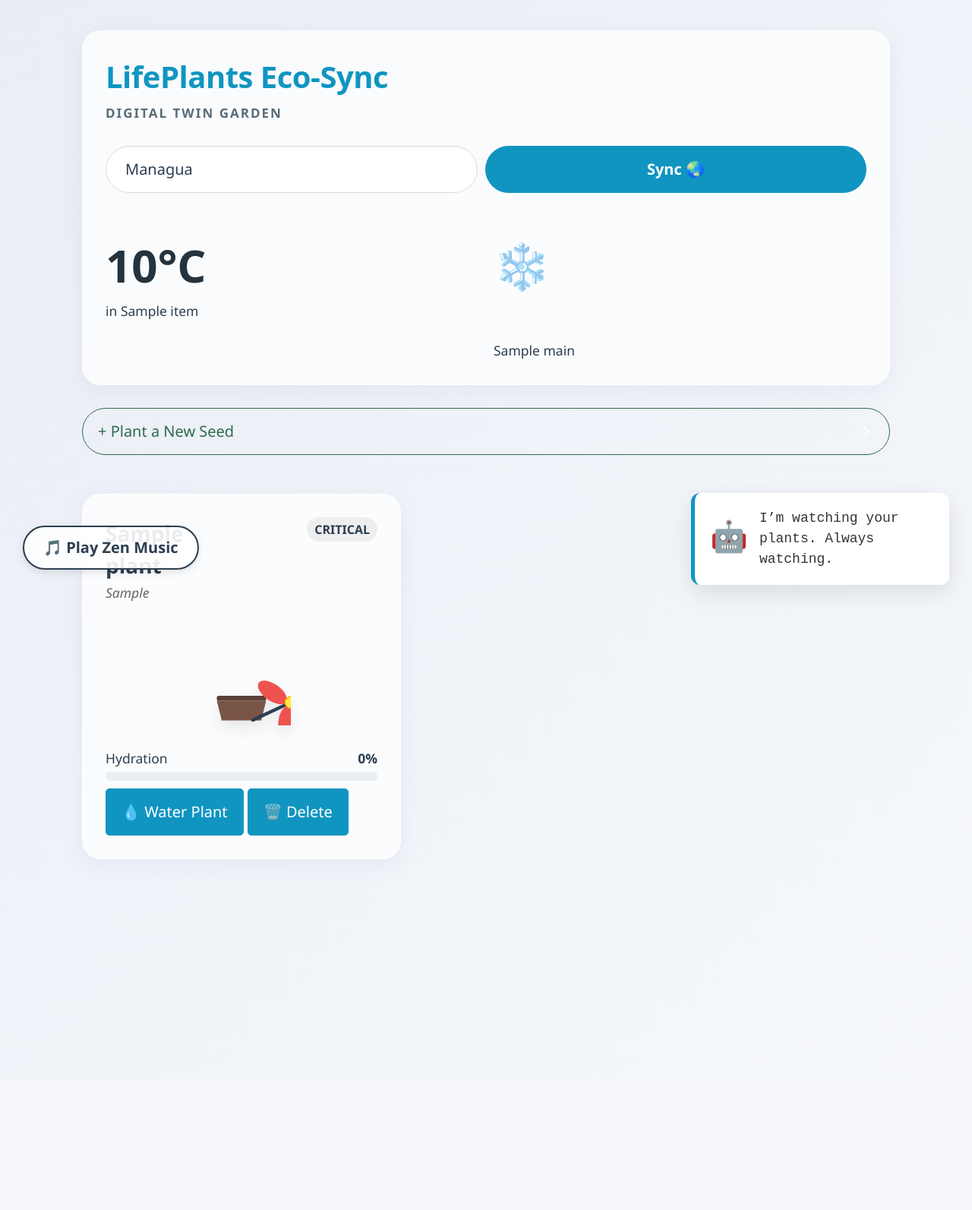
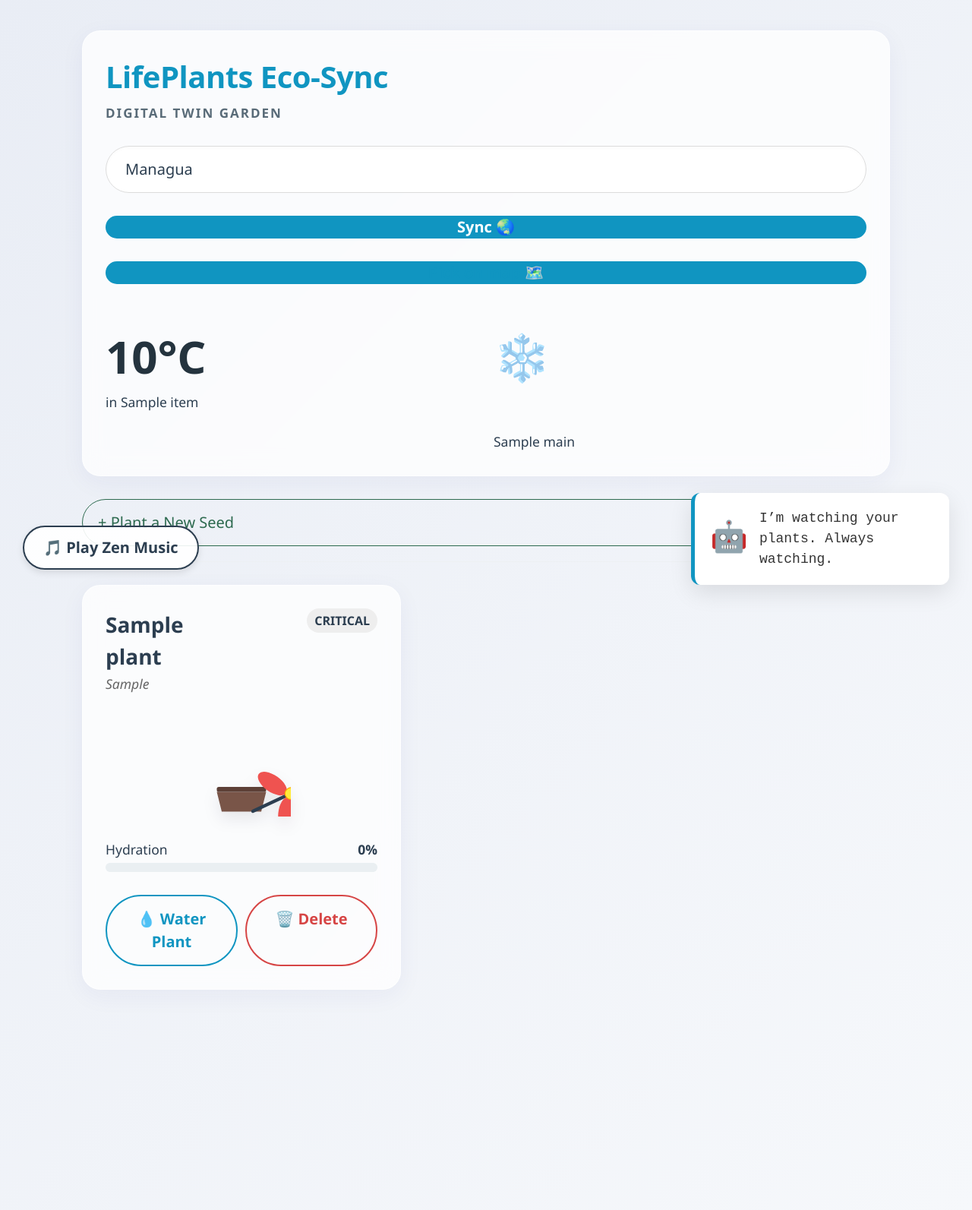
Before and after one commit to MiguelSalmeron/Lifeplants-ecosyn, a Flask app: page / in a window 1280 px wide. Shown: the whole page at 76% size. Before the commit the page ends 1134 px from the top, so only its background shows below. Run offline with Flask 3, Linux system fonts and the light colour scheme; tables that the repository leaves empty hold one stand-in row (values such as "Sample post"); a database or web service that is not in the repository returns one stand-in record (values such as "Sample title"); data that the repository does not hold is empty.

Commit message:
I add satellite map picker with modal, Esri imagery, and Nominatim autocomplete, and polish the UI layout

```diff
--- a/static/css/style.css
+++ b/static/css/style.css
@@ -5,6 +5,7 @@
     --text-dark: #2c3e50;
     --glass-bg: rgba(255, 255, 255, 0.75);
     --glass-border: rgba(255, 255, 255, 0.6);
+    --danger: #d64545;
 }
 
 /* --- 2. FONDO BASE + CAPAS AMBIENTE (solo fondo) --- */
@@ -36,7 +37,7 @@ body::before {
     opacity: 0.22;
 }
 
-/* Capa dinámica para clima (ilustraciones/animaciones suaves) */
+/* Capa dinámica para clima */
 body::after {
     opacity: 0.75;
     transition: opacity 1.5s ease, filter 1.5s ease, background 2s ease;
@@ -45,9 +46,7 @@ body::after {
     background-size: cover;
 }
 
-/* ---------- ESTADOS DE CLIMA (pastel, low-sat) ---------- */
-
-/* Soleado */
+/* ---------- ESTADOS DE CLIMA ---------- */
 body.weather-clear {
     background: linear-gradient(135deg, #fdfcf9 0%, #e0f4f8 100%);
 }
@@ -147,7 +146,7 @@ body.weather-fog::after {
     to { opacity: 1; transform: translateY(0); }
 }
 
-/* --- 4. TARJETAS DE CRISTAL (Glassmorphism) --- */
+/* --- 4. TARJETAS DE CRISTAL --- */
 .glass-card {
     background: var(--glass-bg);
     backdrop-filter: blur(15px);
@@ -181,9 +180,10 @@ body.weather-fog::after {
 }
 
 /* --- 6. BUSCADOR REDONDEADO --- */
-.city-search { display: flex; gap: 10px; margin-top: 25px; }
+.city-search { display: flex; gap: 10px; margin-top: 25px; flex-wrap: wrap; }
 
 .city-search input {
+    flex: 1 1 220px;
     border-radius: 50px;
     border: 1px solid #dcdcdc;
     background: rgba(255,255,255,0.9);
@@ -282,7 +282,9 @@ progress.critical::-webkit-progress-value { background: linear-gradient(90deg, #
 }
 
 .plant-card .glass-card .actions {
-    margin-top: auto;
+    display: flex;
+    gap: 10px;
+    margin-top: 20px;
 }
 
 @media (max-width: 768px) {
@@ -292,3 +294,101 @@ progress.critical::-webkit-progress-value { background: linear-gradient(90deg, #
 @media (min-width: 1200px) {
     .plant-card { flex: 1 1 calc(33.33% - 20px); }
 }
+
+/* --- 11. BOTONES ACCIONES --- */
+.btn-ghost {
+    width: 100%;
+    border-radius: 50px;
+    border: 2px solid var(--primary);
+    background: transparent;
+    color: var(--primary);
+    font-weight: 700;
+    transition: all 0.2s ease;
+}
+
+.btn-ghost:hover {
+    transform: translateY(-1px);
+    box-shadow: 0 8px 20px rgba(45,106,79,0.15);
+}
+
+.btn-danger {
+    border-color: var(--danger);
+    color: var(--danger);
+}
+
+.btn-danger:hover {
+    box-shadow: 0 8px 20px rgba(214,69,69,0.15);
+}
+
+/* --- 12. MODAL MAPA (GLASS) --- */
+.map-modal-backdrop {
+    position: fixed;
+    inset: 0;
+    background: rgba(0,0,0,0.35);
+    backdrop-filter: blur(3px);
+    -webkit-backdrop-filter: blur(3px);
+    display: none;
+    align-items: center;
+    justify-content: center;
+    z-index: 1500;
+}
+
+.map-modal {
+    background: var(--glass-bg);
+    backdrop-filter: blur(16px);
+    -webkit-backdrop-filter: blur(16px);
+    border-radius: 20px;
+    border: 1px solid var(--glass-border);
+    width: min(900px, 92vw);
+    box-shadow: 0 12px 40px rgba(0,0,0,0.25);
+    overflow: hidden;
+}
+
+.map-modal header {
+    display: flex;
+    justify-content: space-between;
+    align-items: center;
+    padding: 18px 22px;
+    border-bottom: 1px solid rgba(255,255,255,0.4);
+}
+
+.map-modal header h3 {
+    margin: 0;
+    color: var(--primary);
+    letter-spacing: 0.5px;
+}
+
+.map-modal .map-body {
+    height: 520px;
+    position: relative;
+}
+
+#mapPicker {
+    height: 100%;
+    width: 100%;
+}
+
+.map-close-btn {
+    border: none;
+    background: transparent;
+    font-size: 1.4rem;
+    cursor: pointer;
+    color: var(--text-dark);
+    transition: transform 0.2s;
+}
+.map-close-btn:hover { transform: scale(1.08); }
+
+.map-hint {
+    padding: 10px 18px 18px 18px;
+    color: #444;
+    font-size: 0.9rem;
+}
+
+/* Leaflet overrides to blend with glass */
+.leaflet-container {
+    background: rgba(255,255,255,0.5);
+    backdrop-filter: blur(6px);
+}
+.leaflet-control-container .leaflet-top.leaflet-left .leaflet-control-zoom a {
+    border-radius: 10px !important;
+}
--- /dev/null
+++ b/static/js/map_picker.js
@@ -0,0 +1,66 @@
+// Map picker with Leaflet + Esri World Imagery (satellite) + Nominatim reverse geocoding
+(function() {
+    const modal = document.getElementById('mapModal');
+    const openBtn = document.getElementById('pickOnMapBtn');
+    const closeBtn = document.getElementById('closeMapModal');
+    const cityInput = document.getElementById('cityInput');
+    const mapContainerId = 'mapPicker';
+    let mapInstance = null;
+    let marker = null;
+
+    const showModal = () => { modal.style.display = 'flex'; };
+    const hideModal = () => { modal.style.display = 'none'; };
+
+    const ensureMap = () => {
+        if (mapInstance) {
+            mapInstance.invalidateSize();
+            return;
+        }
+        mapInstance = L.map(mapContainerId).setView([12.114, -86.236], 3); // Default view (Managua-ish / global)
+        L.tileLayer('https://server.arcgisonline.com/ArcGIS/rest/services/World_Imagery/MapServer/tile/{z}/{y}/{x}', {
+            maxZoom: 18,
+            attribution: 'Tiles © Esri — Source: Esri, Maxar, Earthstar Geographics, and the GIS User Community'
+        }).addTo(mapInstance);
+
+        mapInstance.on('click', async (e) => {
+            const { lat, lng } = e.latlng;
+            if (marker) marker.remove();
+            marker = L.marker([lat, lng]).addTo(mapInstance);
+
+            // Reverse geocode with Nominatim (free)
+            try {
+                const url = `https://nominatim.openstreetmap.org/reverse?format=jsonv2&lat=${lat}&lon=${lng}`;
+                const resp = await fetch(url, { headers: { 'Accept-Language': 'en' } });
+                if (resp.ok) {
+                    const data = await resp.json();
+                    const city = data.address?.city || data.address?.town || data.address?.village || data.address?.state || '';
+                    if (city) {
+                        cityInput.value = city;
+                    }
+                }
+            } catch (err) {
+                console.warn('Reverse geocoding failed', err);
+            }
+        });
+    };
+
+    openBtn?.addEventListener('click', () => {
+        showModal();
+        setTimeout(() => ensureMap(), 50);
+    });
+
+    closeBtn?.addEventListener('click', hideModal);
+    modal?.addEventListener('click', (e) => { if (e.target === modal) hideModal(); });
+
+    // Optional: center on user geolocation if allowed
+    if (navigator.geolocation) {
+        navigator.geolocation.getCurrentPosition(
+            (pos) => {
+                if (!mapInstance) return;
+                const { latitude, longitude } = pos.coords;
+                mapInstance.setView([latitude, longitude], 10);
+            },
+            () => {/* ignore errors */}
+        );
+    }
+})();
--- a/templates/index.html
+++ b/templates/index.html
@@ -6,6 +6,8 @@
     <title>LifePlants: Zen Monitor</title>
 
     <link rel="stylesheet" href="https://cdn.jsdelivr.net/npm/@picocss/pico@1/css/pico.min.css">
+    <!-- Leaflet CSS -->
+    <link rel="stylesheet" href="https://unpkg.com/leaflet@1.9.4/dist/leaflet.css" integrity="sha256-p4NxAoJBhIIN+hmNHrzRCf9tD/miZyoHS5obTRR9BMY=" crossorigin="anonymous">
 
     <link rel="stylesheet" href="{{ url_for('static', filename='css/style.css') }}">
 </head>
@@ -21,8 +23,9 @@
             </hgroup>
 
             <form action="/" method="get" class="city-search">
-                <input type="text" name="city" placeholder="Search location..." value="{{ current_city }}" required>
+                <input id="cityInput" type="text" name="city" placeholder="Search location..." value="{{ current_city }}" required>
                 <button type="submit">Sync 🌏</button>
+                <button type="button" id="pickOnMapBtn" class="outline">Pick on map 🗺️</button>
             </form>
 
             <div class="grid" style="margin-top: 20px;">
@@ -167,6 +170,22 @@
 
     </main>
 
+    <!-- Modal de mapa -->
+    <div class="map-modal-backdrop" id="mapModal">
+        <div class="map-modal">
+            <header>
+                <h3>Pick on map</h3>
+                <button class="map-close-btn" id="closeMapModal" aria-label="Close map modal">✕</button>
+            </header>
+            <div class="map-body">
+                <div id="mapPicker"></div>
+            </div>
+            <div class="map-hint">
+                Click on the map to set your city. We’ll reverse-geocode with Nominatim (OSM) and fill the city field automatically.
+            </div>
+        </div>
+    </div>
+
     <script>
         // Control de visibilidad y texto del Widget de IA
         const widgetText = document.getElementById('aiText');
@@ -185,6 +204,9 @@
         }
     </script>
 
+    <!-- Leaflet JS -->
+    <script src="https://unpkg.com/leaflet@1.9.4/dist/leaflet.js" integrity="sha256-20nQCchB9co0qIjJZRGuk2/Z9VM+kNiyxNV1lvTlZBo=" crossorigin="anonymous"></script>
+    <script src="{{ url_for('static', filename='js/map_picker.js') }}"></script>
     <script src="{{ url_for('static', filename='js/zen_audio.js') }}"></script>
 </body>
 </html>
```
